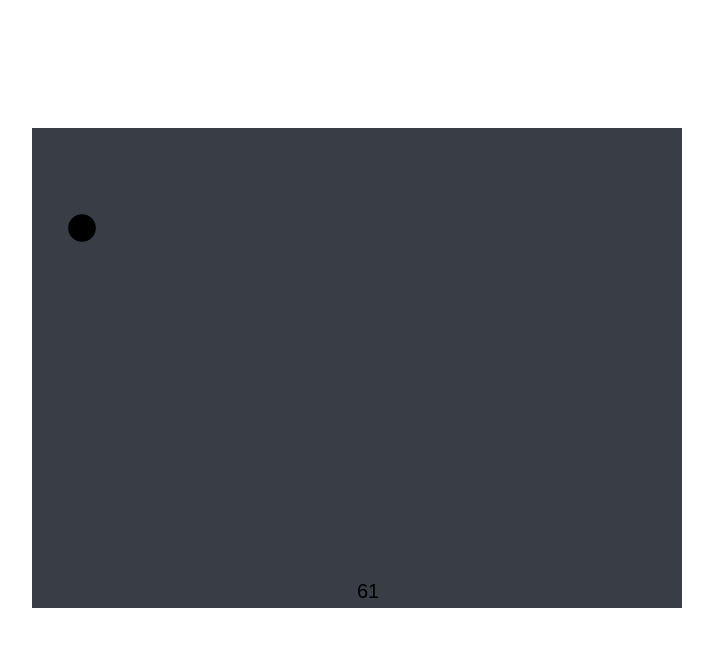
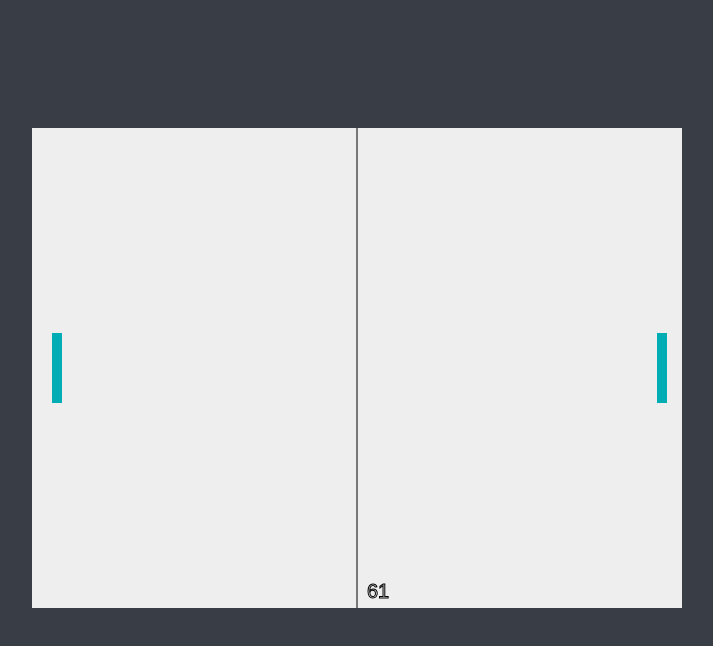
Before and after one commit to jhssilva/PongGame, a React (Create React App) app: page / in a window 1280 px wide. Shown: the top 646 px of the page, without its empty margins (283-996 px from the left). Built offline with nearby package versions, Linux system fonts and the light colour scheme.

Commit message:
Ball Ready
Ball ready

```diff
--- a/src/components/App.jsx
+++ b/src/components/App.jsx
@@ -1,35 +1,78 @@
 import { createFactory } from "react";
 import "./App.css";
 import Canvas from "./Canvas";
+
+//Axios to communicate with the back-end
 
 function App() {
   const dimensions = {
     width: 650,
     height: 480,
+    bar: {
+      x: 10,
+      y: 70,
+    },
+    ball: {
+      radius: 9,
+    },
   };
 
   const colors = {
-    text: "#000000",
-    players: "#000000",
-    body: "#393E46",
+    text: "#222831",
+    players: "#00ADB5",
+    body: "#EEEEEE",
+    pageBackground: "#393E46",
   };
 
   const draw = (ctx, frameCount, fps) => {
     //Clear screen
     ctx.clearRect(0, 0, ctx.canvas.width, ctx.canvas.height);
 
-    //Rectangule
+    // Canvas Body
     ctx.fillStyle = colors.body;
     ctx.fillRect(0, 0, ctx.canvas.width, ctx.canvas.height);
+
+    // Division Middle
+    ctx.moveTo(ctx.canvas.width / 2, 0);
+    ctx.lineTo(ctx.canvas.width / 2, ctx.canvas.height);
+    ctx.stroke();
 
     // Draw Fps
     ctx.fillStyle = colors.text;
     ctx.font = "20px Arial";
-    ctx.fillText(fps, ctx.canvas.width / 2, ctx.canvas.height - 10);
+    ctx.strokeText(fps, ctx.canvas.width / 2 + 10, ctx.canvas.height - 10);
 
+    // Player 1 Set
+    ctx.fillStyle = colors.players;
+    ctx.fillRect(
+      20,
+      ctx.canvas.height / 2 - dimensions.bar.y / 2,
+      dimensions.bar.x,
+      dimensions.bar.y
+    );
+
+    // Player 2 Set
+    ctx.fillRect(
+      ctx.canvas.width - 20 - dimensions.bar.x / 2,
+      ctx.canvas.height / 2 - dimensions.bar.y / 2,
+      dimensions.bar.x,
+      dimensions.bar.y
+    );
+
+    // Ball
     ctx.fillStyle = colors.players;
     ctx.beginPath();
-    ctx.arc(50, 100, 20 * Math.sin(frameCount * 0.05) ** 2, 0, 2 * Math.PI);
+    ctx.arc(
+      frameCount * 2,
+      frameCount * 2,
+      dimensions.ball.radius,
+      0,
+      2 * Math.PI
+    );
+    ctx.stroke();
+    //ctx.arc(50, 100, 20 * Math.sin(frameCount * 0.05) ** 2, 0, 2 * Math.PI);
+
+    // Paint
     ctx.fill();
   };
 
--- a/src/index.css
+++ b/src/index.css
@@ -1,13 +1,14 @@
 body {
   margin: 0;
-  font-family: -apple-system, BlinkMacSystemFont, 'Segoe UI', 'Roboto', 'Oxygen',
-    'Ubuntu', 'Cantarell', 'Fira Sans', 'Droid Sans', 'Helvetica Neue',
+  font-family: -apple-system, BlinkMacSystemFont, "Segoe UI", "Roboto", "Oxygen",
+    "Ubuntu", "Cantarell", "Fira Sans", "Droid Sans", "Helvetica Neue",
     sans-serif;
   -webkit-font-smoothing: antialiased;
   -moz-osx-font-smoothing: grayscale;
+  background-color: #393e46;
 }
 
 code {
-  font-family: source-code-pro, Menlo, Monaco, Consolas, 'Courier New',
+  font-family: source-code-pro, Menlo, Monaco, Consolas, "Courier New",
     monospace;
 }
```
